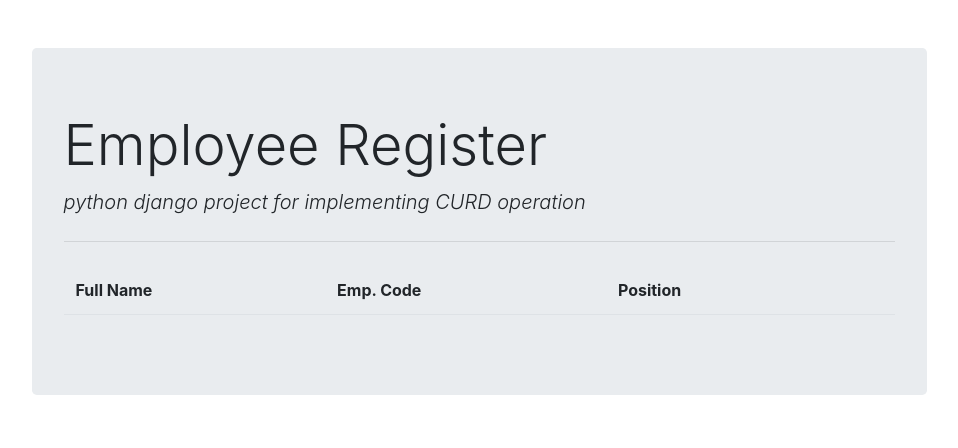
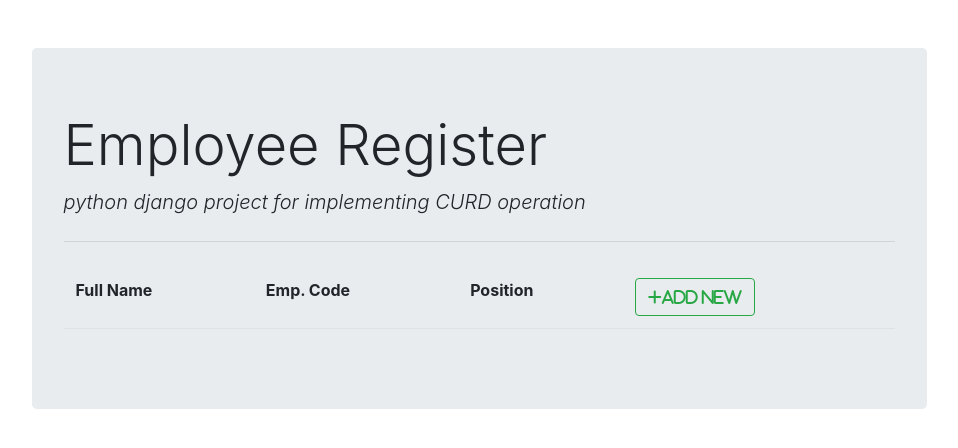
Before and after one commit to nanthu0123/employee_register, a Django app: page /list in a window 1280 px wide. Shown: the top 448 px of the page, without its empty margins (161-1119 px from the left). Run offline with Django 3.2, Linux system fonts and the light colour scheme; data that the repository does not hold is empty; some libraries are stand-ins or nearby versions.

Commit message:
insert button created

```diff
--- a/register/templates/register/employee_list.html
+++ b/register/templates/register/employee_list.html
@@ -8,7 +8,11 @@
             <td>Full Name</td>
             <td>Emp. Code</td>
             <td>Position</td>
-            <td></td>
+            <td>
+                <a href="{%url 'insert'%}" class="btn btn-outline-success">
+                    <i class="fa fa-plus">Add New</i>
+                </a>
+            </td>
         </tr>
     </thead>
     <tbody>
```
